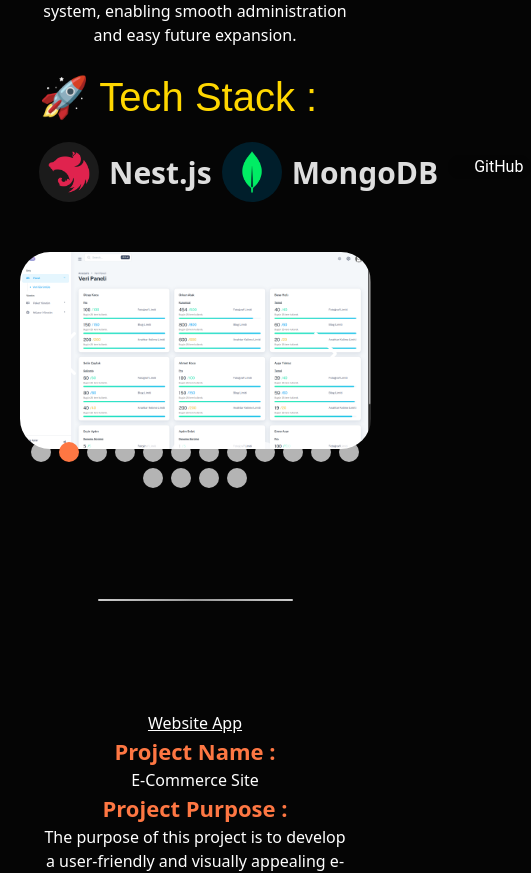
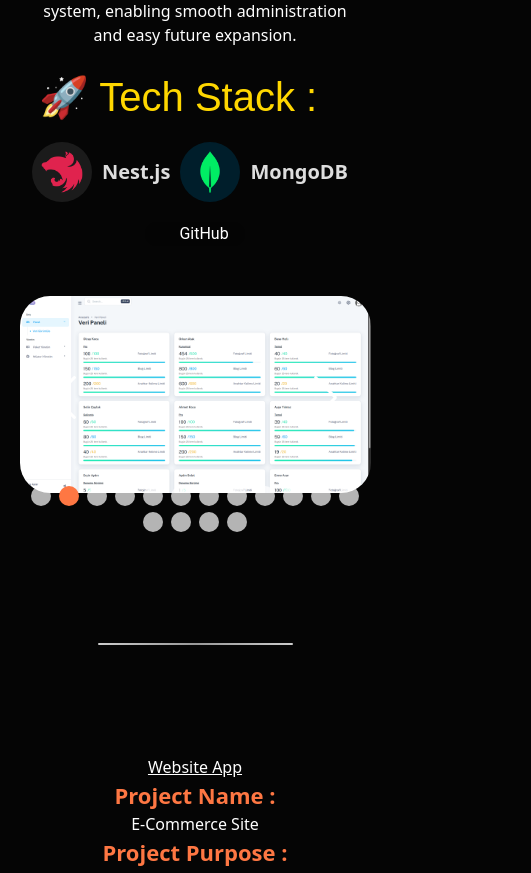
Before and after one commit to ulasaylar/personel_portfolioSite, a React (Vite) app: page / in a window 390 px wide. Shown: the part 2380-3253 px from the top of the page, 531 px wide, since content can reach past the window. Built offline with nearby package versions, Linux system fonts and the light colour scheme; some icons are missing.

Commit message:
responsive adjustments

```diff
--- a/index.html
+++ b/index.html
@@ -10,5 +10,13 @@
   <body>
     <div id="root"></div>
     <script type="module" src="/src/main.jsx"></script>
+    <script>
+    window.addEventListener('load', function() {
+      const firstSwiper = document.querySelector('.swiper-wrapper');
+      if (firstSwiper) {
+        firstSwiper.style.marginBottom = '2rem';
+      }
+    });
+    </script>
   </body>
 </html>
--- a/src/css/responsive.css
+++ b/src/css/responsive.css
@@ -142,7 +142,7 @@
   }
 
   .projects-tech-text {
-    font-size: 3rem;
+    font-size: 2rem;
   }
 
   .projects-title {
@@ -156,6 +156,7 @@
 
   .responsive-project-chip {
     margin-left: 0 !important;
+    margin-top: 2rem;
   }
 
   .swiper {
@@ -173,4 +174,8 @@
     display: flex !important;
     justify-content: center !important;
   }
+
+  .tech-children-cont-spec {
+    flex-direction: column;
+  }
 }
```
Also changed, not shown: 1 other file (tests, documents, lock files or other folders).
